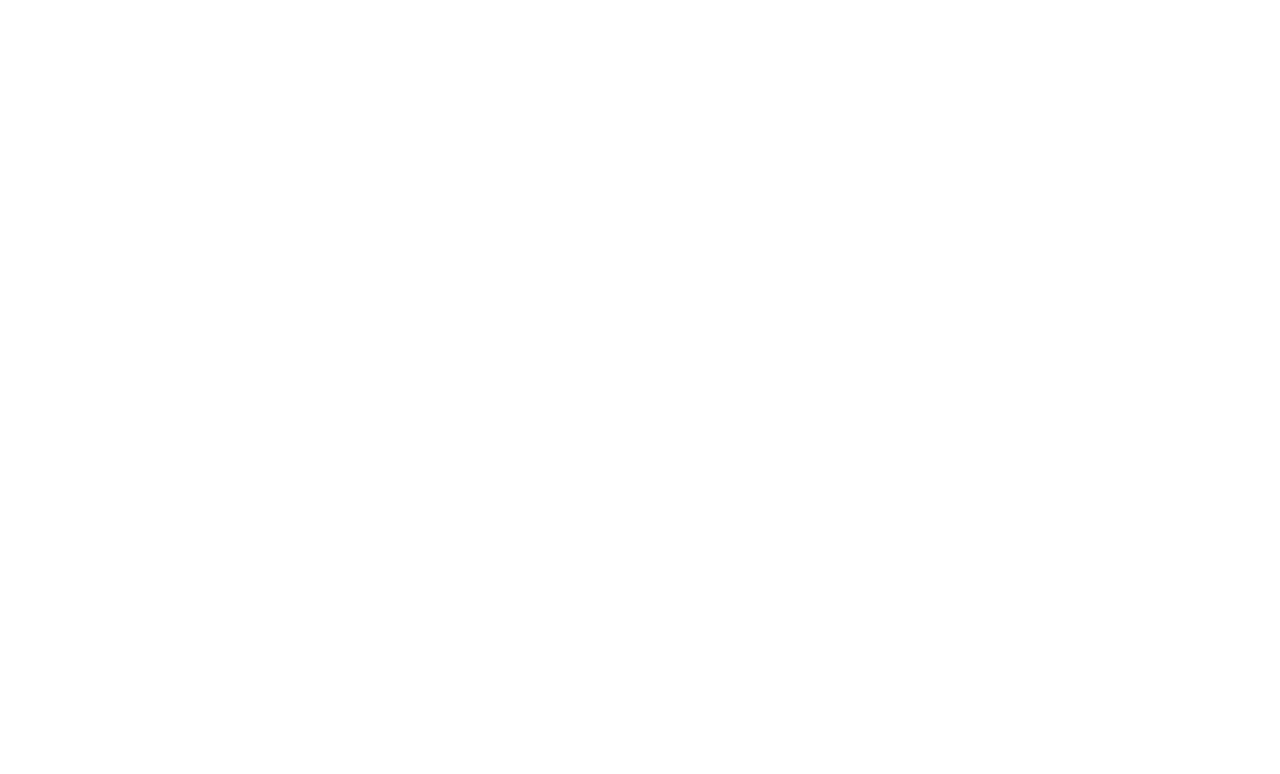
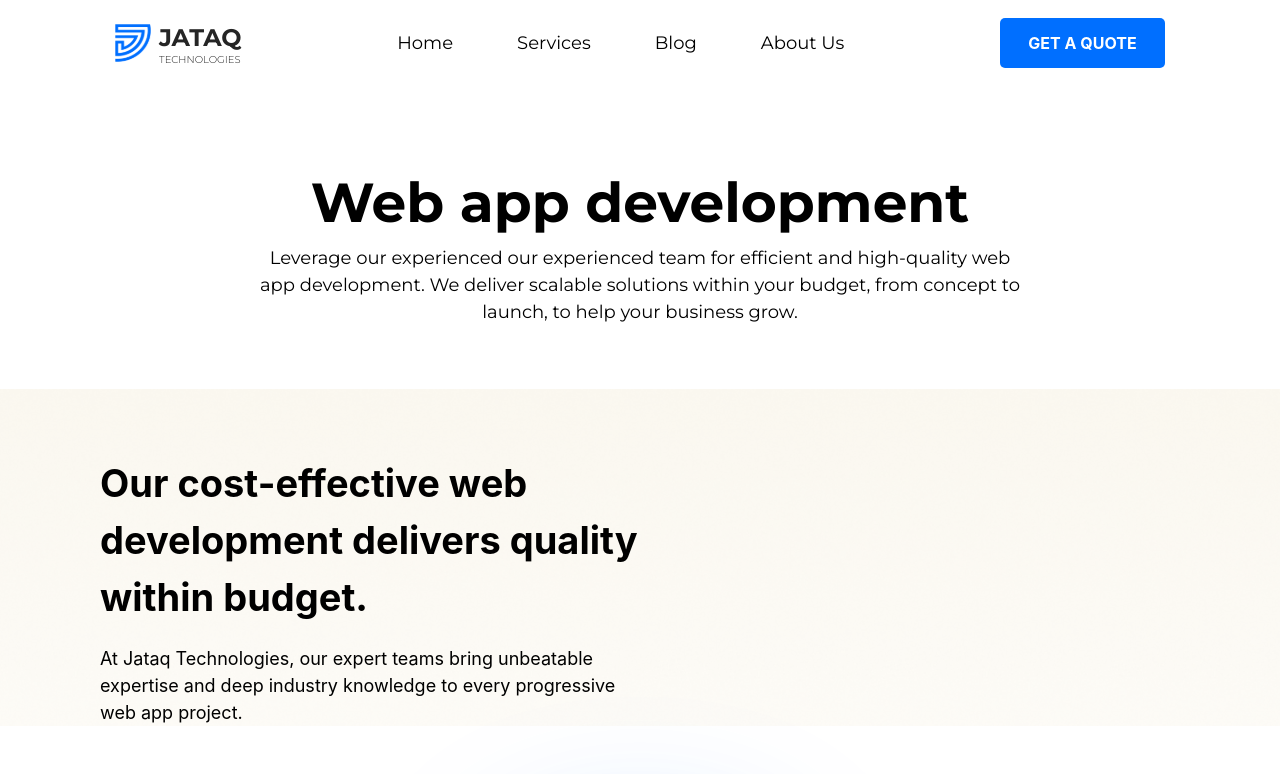
Before and after one commit to mudassir7732/Jataq-Technologies, a React (Create React App) app: page /web-development in a window 1280 px wide. Before the commit this address had no page. Shown: the top 774 px of the page. Built offline with nearby package versions, Linux system fonts and the light colour scheme.

Commit message:
Started design of Web Development page

```diff
--- a/src/constants/appRoutes.tsx
+++ b/src/constants/appRoutes.tsx
@@ -8,7 +8,7 @@
 export const RoutesArray: RouteProps[] = [
     { path: '/', element: <Home /> },
     { path: '/about', element: <About /> },
-    { path: '/web-dev', element: <WebDev /> },
+    { path: '/web-development', element: <WebDev /> },
     { path: '/ui-ux', element: <UIUX /> },
     { path: '/digital-marketing', element: <DigitalMarketing /> },
 ];
--- a/src/constants/journey.ts
+++ b/src/constants/journey.ts
@@ -9,16 +9,16 @@
     {
         icon: '/assets/icons/quality_assurance_icon.svg',
         label: 'Quality Assurance',
-        desc: 'Our clients are our priority. We listen to their needs, understand their challenges, and work tirelessly to deliver IT solutions that meet and exceed their expectations. Their success is our success.'
+        desc: 'We have a relentless commitment to quality. We set high standards and rigorously test and monitor our IT services to ensure they meet those standards. Quality is non-negotiable.'
     },
     {
         icon: '/assets/icons/client_focus_icon.svg',
         label: 'Client Focus',
-        desc: 'Our clients are our priority. We listen to their needs, understand their challenges, and work tirelessly to deliver IT solutions that meet and exceed their expectations. Their success is our success.'
+        desc: 'Our clients are the center of our IT universe. We listen to their needs, provide tailored solutions, and stand by them every step of the way. Their success is our success, excellence, integrity.'
     },
     {
         icon: '/assets/icons/integrity_icon.svg',
         label: 'Integrity Always',
-        desc: 'Our clients are our priority. We listen to their needs, understand their challenges, and work tirelessly to deliver IT solutions that meet and exceed their expectations. Their success is our success.'
+        desc: 'Integrity is the foundation of trust. We operate with complete transparency, ensuring the highest ethical standards in all our IT operations. Our clients rely on us for honesty and fairness.'
     },
 ]
--- a/src/pages/about/index.tsx
+++ b/src/pages/about/index.tsx
@@ -59,9 +59,9 @@
                     Discover exceptional experiences through testimonials from our satisfied customers.
                 </p>
 
-                <div className="grid grid-cols-1 md:grid-cols-2 lg:grid-cols-3 xl:grid-cols-4 gap-6 mb-[50px] sm:mb-[65px] md:mb-[75px] lg:mb-[85px] xl:mb-[100px]">
+                <div className="grid grid-cols-1 md:grid-cols-2 lg:grid-cols-3 xl:grid-cols-4 gap-x-[23px] mb-[50px] sm:mb-[65px] md:mb-[75px] lg:mb-[85px] xl:mb-[100px]">
                     {JOURNEY_SERVICES?.map((item: journeyProps, index: number) => (
-                        <div key={index} className="border-[1px] border-[#f5f5f5] bg-white rounded-[20px] px-[25px] py-[31px]">
+                        <div key={index} className="border-[1px] border-[#f5f5f5] bg-white rounded-[20px] px-[19px] py-[31px]">
                             <img src={item?.icon} className="h-[45px] lg:h-[54px] w-[45px] lg:w-[54px]" />
                             <p className="text-[22px] font-[700] text-black font-[Montserrat] mt-[20px] lg:mt-[26px]">
                                 {item?.label}
--- a/src/pages/web-dev/index.tsx
+++ b/src/pages/web-dev/index.tsx
@@ -5,7 +5,27 @@
 const WebDev: FC = () => {
     return (
         <div className="flex flex-col">
-            Web Development
+            <div className='w-full px-[40px] sm:px-[50px] md:px-[65px] lg:px-[80px] xl:px-[100px]'>
+                <p className="text-[55px] font-[700] mx-auto w-full text-center font-[Montserrat] text-[#000000] mt-[76px]">
+                    Web app development
+                </p>
+                <p className="text-[18px] font-[400] max-w-[775px] mx-auto text-center font-[Montserrat] mb-[63px]">
+                    Leverage our experienced our experienced team for efficient and high-quality web app development. We deliver scalable solutions within your budget, from concept to launch, to help your business grow.
+                </p>
+            </div>
+            <div style={{ backgroundImage: 'url(/assets/images/Rectangle69.png)' }} className="flex flex-row items-center justify-between bg-no-repeat bg-cover w-full mb-[50px] px-[40px] sm:px-[50px] md:px-[65px] lg:px-[80px] xl:px-[100px] pt-[36px] sm:pt-[42px] md:pt-[48px] lg:pt-[55px] xl:pt-[66px]">
+                <div className="w-1/2">
+                    <p className="text-[38px] font-[700]">
+                        Our cost-effective web development delivers quality within budget.
+                    </p>
+                    <p className="mt-[19px] text-[18px] font-[400] text-black">
+                        At Jataq Technologies, our expert teams bring unbeatable expertise and deep industry knowledge to every progressive web app project.
+                    </p>
+                </div>
+                <div className="w-1/2">
+
+                </div>
+            </div>
             <Testimonials />
             <ServicesBar />
         </div>
```
